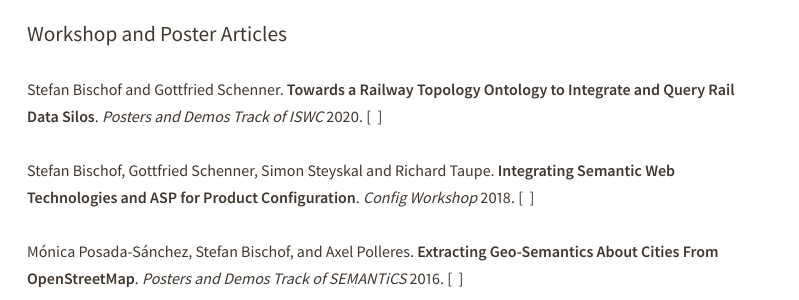
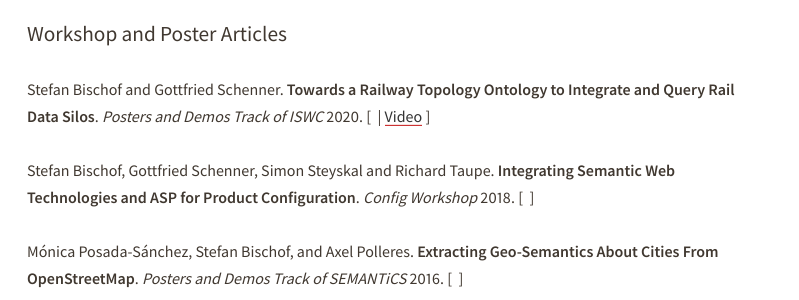
Before and after one commit to stefanbischof/stefanbischof.github.io, a Jekyll site: the page built from index.html, in a window 1280 px wide and 900 px high, scrolled down 1668 px. Shown: the part 154-454 px from the top of the window, without its empty margins (0-799 px from the left). Built offline with Jekyll 4.4.1, drawn with Linux system fonts in a browser that asks for light colours; a style sheet for code colours, icons or effects is not loaded.

Commit message:
Add ISWC 2020 video link

```diff
--- a/mypublications.html
+++ b/mypublications.html
@@ -31,7 +31,7 @@
 
 <h2>Workshop and Poster Articles</h2>
 
-<p><a name="BischofSchenner2020"></a>Stefan Bischof and Gottfried Schenner. <b>Towards a Railway Topology Ontology to Integrate and Query Rail Data Silos</b>. <em>Posters and Demos Track of ISWC</em> 2020. [&nbsp;<a href="http://ceur-ws.org/Vol-2721/paper588.pdf"><i class="ai ai-ceur"></i></a>&nbsp;]</p>
+<p><a name="BischofSchenner2020"></a>Stefan Bischof and Gottfried Schenner. <b>Towards a Railway Topology Ontology to Integrate and Query Rail Data Silos</b>. <em>Posters and Demos Track of ISWC</em> 2020. [&nbsp;<a href="http://ceur-ws.org/Vol-2721/paper588.pdf"><i class="ai ai-ceur"></i></a>&nbsp;| <a href="https://youtu.be/5D8i7IfxaHM">Video</a>&nbsp;]</p>
 
 <p><a name="BischofSchennerSteyskalTaupe2018"></a>Stefan Bischof, Gottfried Schenner, Simon Steyskal and Richard Taupe. <b>Integrating Semantic Web Technologies and ASP for Product Configuration</b>. <em>Config Workshop</em> 2018. [&nbsp;<a href="http://ceur-ws.org/Vol-2220/10_CONFWS18_paper_9.pdf"><i class="ai ai-ceur"></i></a>&nbsp;]</p>
 
```
